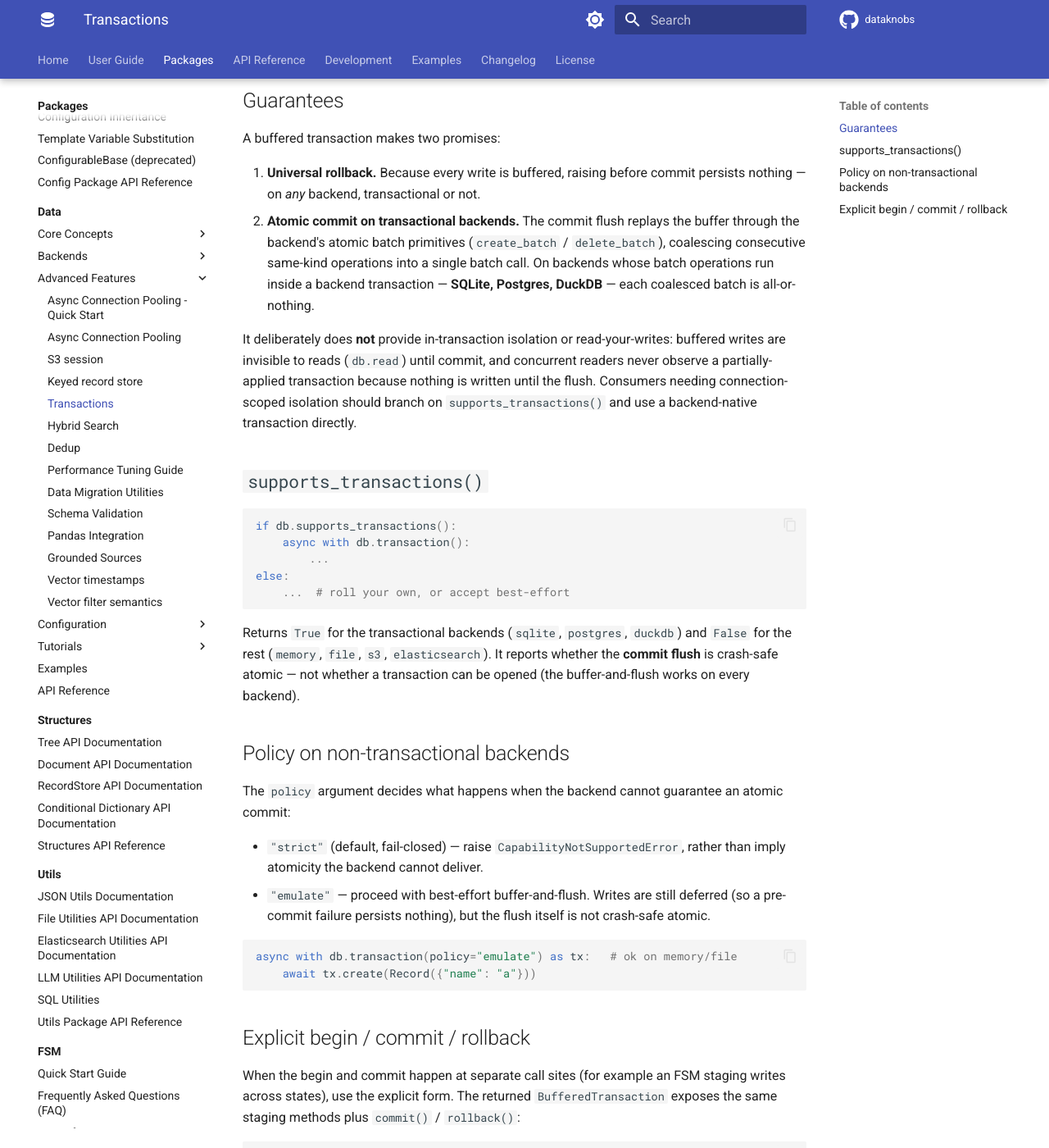
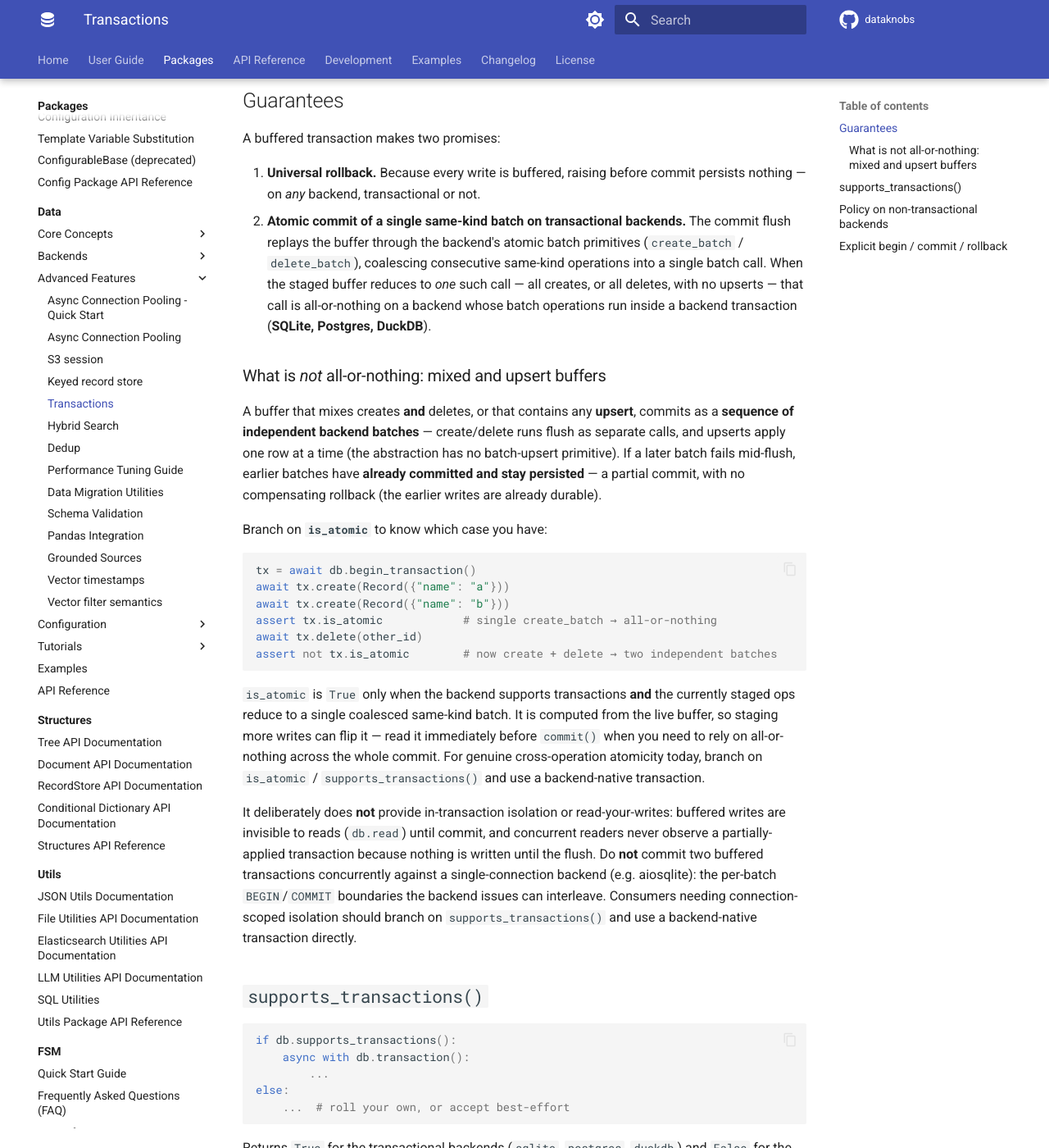
Before and after one commit to KBS-Labs/dataknobs, an MkDocs documentation site: the page built from docs/packages/data/transactions.md, in a window 1280 px wide and 1400 px high, scrolled down 332 px. Shown: the whole window at 82% size. Built offline with MkDocs 1.6.1 and Material for MkDocs 9.7.7, drawn with Linux system fonts in a browser that asks for light colours; comment, search, counter and statistics services are not loaded; some of the changed text lies outside the part shown.

Commit message:
fix(data,fsm): make BufferedTransaction.is_atomic composition-aware
Atomicity is per-coalesced-batch, not across a whole buffer. is_atomic
previously returned the static backend capability, so a mixed-operation
or upsert-containing buffer on a transactional backend reported True while
its commit was in fact a sequence of independent batches that can partially
persist on a mid-flush failure.

- data: is_atomic now True only when the backend supports transactions AND
  the staged ops reduce to a single coalesced same-kind batch (no upserts,
  <=1 op kind); empty buffer trivially atomic. Rename internal _atomic ->
  _backend_atomic. Narrow module/commit docstrings to per-batch atomicity
  and document partial-persistence + concurrent-commit caveats.
- data: export VALID_TRANSACTION_POLICIES.
- fsm: DatabaseTransaction validates on_unsupported against
  VALID_TRANSACTION_POLICIES; warns on reserved savepoint= use; commit
  surfaces committed_count; commit with no active handle WARNs and commits
  nothing; rollback with no handle is a DEBUG no-op.
- docs + CHANGELOGs aligned to the per-batch atomicity claim.
- reproduce-first tests: is_atomic composition (data), mid-flush partial
  persistence via a real AsyncSQLiteDatabase subclass (data), and
  committed_count / null-handle / savepoint behavior (fsm).

Co-Authored-By: Claude Opus 4.8 (1M context) <noreply@anthropic.com>

````diff
--- a/docs/packages/data/transactions.md
+++ b/docs/packages/data/transactions.md
@@ -6,7 +6,7 @@ staged and applied together on commit, and discarded if the block raises.
 ```python
 async with db.transaction() as tx:           # default policy="strict"
     await tx.create(Record({"name": "a"}))
-    await tx.upsert(record_id, Record({"name": "b"}))
+    await tx.create(Record({"name": "b"}))
 # both applied together on clean exit; if the block raised, neither
 ```
 
@@ -16,19 +16,49 @@ A buffered transaction makes two promises:
 
 1. **Universal rollback.** Because every write is buffered, raising before
    commit persists nothing — on *any* backend, transactional or not.
-2. **Atomic commit on transactional backends.** The commit flush replays the
-   buffer through the backend's atomic batch primitives (`create_batch` /
-   `delete_batch`), coalescing consecutive same-kind operations into a single
-   batch call. On backends whose batch operations run inside a backend
-   transaction — **SQLite, Postgres, DuckDB** — each coalesced batch is
-   all-or-nothing.
+2. **Atomic commit of a single same-kind batch on transactional backends.** The
+   commit flush replays the buffer through the backend's atomic batch
+   primitives (`create_batch` / `delete_batch`), coalescing consecutive
+   same-kind operations into a single batch call. When the staged buffer
+   reduces to *one* such call — all creates, or all deletes, with no upserts —
+   that call is all-or-nothing on a backend whose batch operations run inside a
+   backend transaction (**SQLite, Postgres, DuckDB**).
+
+### What is *not* all-or-nothing: mixed and upsert buffers
+
+A buffer that mixes creates **and** deletes, or that contains any **upsert**,
+commits as a **sequence of independent backend batches** — create/delete runs
+flush as separate calls, and upserts apply one row at a time (the abstraction
+has no batch-upsert primitive). If a later batch fails mid-flush, earlier
+batches have **already committed and stay persisted** — a partial commit, with
+no compensating rollback (the earlier writes are already durable).
+
+Branch on **`is_atomic`** to know which case you have:
+
+```python
+tx = await db.begin_transaction()
+await tx.create(Record({"name": "a"}))
+await tx.create(Record({"name": "b"}))
+assert tx.is_atomic            # single create_batch → all-or-nothing
+await tx.delete(other_id)
+assert not tx.is_atomic        # now create + delete → two independent batches
+```
+
+`is_atomic` is `True` only when the backend supports transactions **and** the
+currently staged ops reduce to a single coalesced same-kind batch. It is
+computed from the live buffer, so staging more writes can flip it — read it
+immediately before `commit()` when you need to rely on all-or-nothing across
+the whole commit. For genuine cross-operation atomicity today, branch on
+`is_atomic` / `supports_transactions()` and use a backend-native transaction.
 
 It deliberately does **not** provide in-transaction isolation or
 read-your-writes: buffered writes are invisible to reads (`db.read`) until
 commit, and concurrent readers never observe a partially-applied transaction
-because nothing is written until the flush. Consumers needing connection-scoped
-isolation should branch on `supports_transactions()` and use a backend-native
-transaction directly.
+because nothing is written until the flush. Do **not** commit two buffered
+transactions concurrently against a single-connection backend (e.g. aiosqlite):
+the per-batch `BEGIN`/`COMMIT` boundaries the backend issues can interleave.
+Consumers needing connection-scoped isolation should branch on
+`supports_transactions()` and use a backend-native transaction directly.
 
 ## `supports_transactions()`
 
@@ -42,8 +72,10 @@ else:
 
 Returns `True` for the transactional backends (`sqlite`, `postgres`, `duckdb`)
 and `False` for the rest (`memory`, `file`, `s3`, `elasticsearch`). It reports
-whether the **commit flush** is crash-safe atomic — not whether a transaction
-can be opened (the buffer-and-flush works on every backend).
+whether a **coalesced batch** in the commit flush is crash-safe atomic — not
+whether a transaction can be opened (the buffer-and-flush works on every
+backend), and not whether a *whole* mixed/upsert commit is atomic (see
+`is_atomic` above for that).
 
 ## Policy on non-transactional backends
 
````
Also changed, not shown: docs/packages/fsm/guides/database-functions.md (+13 -3 lines), packages/data/CHANGELOG.md (+18 -13 lines), packages/data/docs/TRANSACTIONS.md (+44 -12 lines), packages/fsm/CHANGELOG.md (+9 -1 lines), 5 other files.
